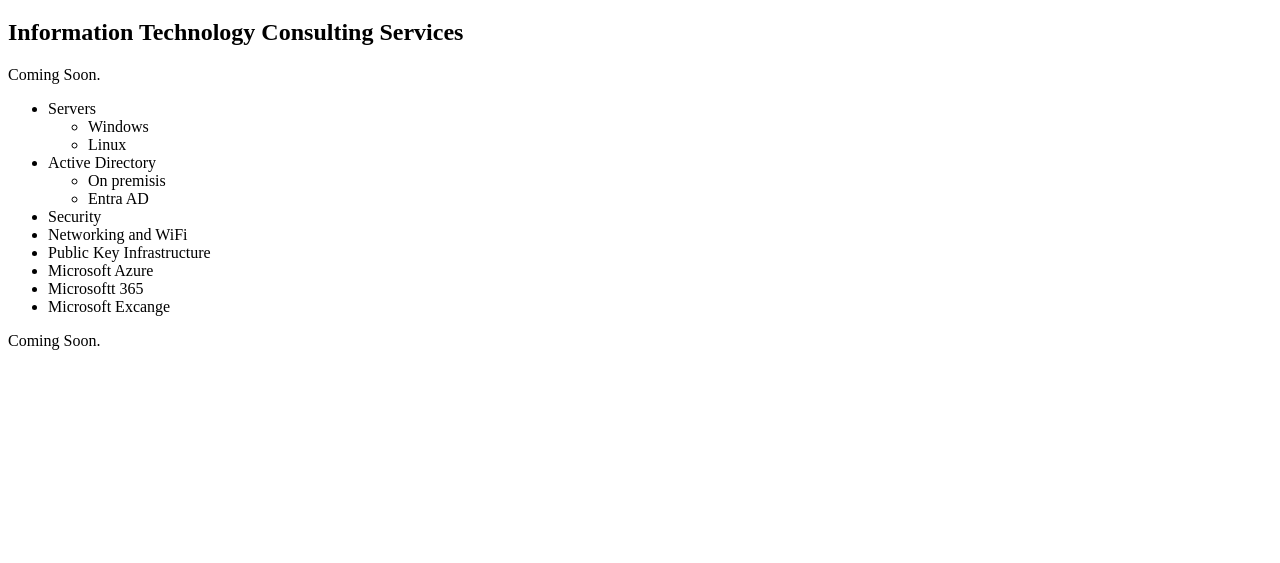
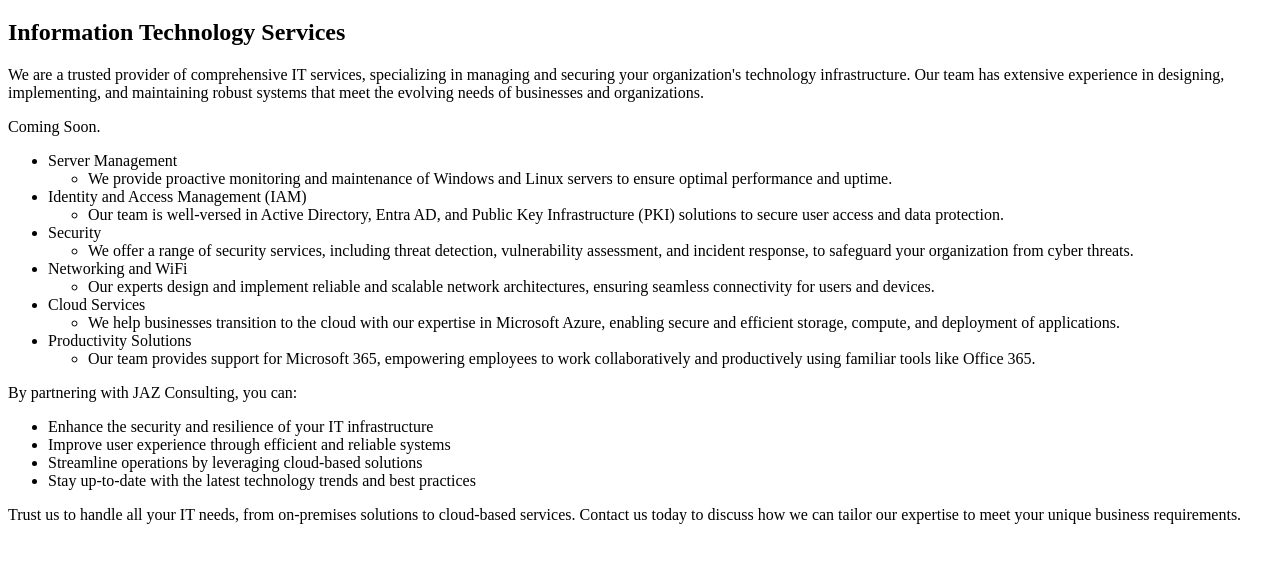
Before and after one commit to jmdwv/jazcon, a website: page src/index.html in a window 1280 px wide. Shown: the part 61-624 px from the top of the page. Drawn offline with Linux system fonts and the light colour scheme.

Commit message:
big update

```diff
--- a/src/index.html
+++ b/src/index.html
@@ -7,27 +7,44 @@
 </head>
 <body>
     <h1>JAZ Consulting LLC</h1>
-    <h2>Information Technology Consulting Services</h2>
+    <h2>Information Technology Services</h2>
+    <p>We are a trusted provider of comprehensive IT services, specializing in managing and securing your organization's technology infrastructure. Our team has extensive experience in designing, implementing, and maintaining robust systems that meet the evolving needs of businesses and organizations. </p>
     <p>Coming Soon.</p>
     <ul>
-        <li>Servers</li>
+        <li>Server Management</li>
         <ul>
-            <li>Windows</li>
-            <li>Linux</li>
+            <li>We provide proactive monitoring and maintenance of Windows and Linux servers to ensure optimal performance and uptime.</li>
         </ul>
-        <li>Active Directory</li>
+        <li>Identity and Access Management (IAM)</li>
         <ul>
-            <li>On premisis</li>
-            <li>Entra AD</li>
+            <li>Our team is well-versed in Active Directory, Entra AD, and Public Key Infrastructure (PKI) solutions to secure user access and data protection.</li>
         </ul>
         <li>Security</li>
+        <ul>
+            <li>We offer a range of security services, including threat detection, vulnerability assessment, and incident response, to safeguard your organization from cyber threats.</li>
+        </ul>
         <li>Networking and WiFi</li>
-        <li>Public Key Infrastructure</li>
-        <li>Microsoft Azure</li>
-        <li>Microsoftt 365</li>
-        <li>Microsoft Excange</li>
+        <ul>
+            <li>Our experts design and implement reliable and scalable network architectures, ensuring seamless connectivity for users and devices.</li>
+        </ul>
+        <li>Cloud Services</li>
+        <ul>
+            <li>We help businesses transition to the cloud with our expertise in Microsoft Azure, enabling secure and efficient storage, compute, and deployment of applications.</li>
+        </ul>
+        <li>Productivity Solutions</li>
+        <ul>
+            <li>Our team provides support for Microsoft 365, empowering employees to work collaboratively and productively using familiar tools like Office 365.</li>
+        </ul>
+    </ul>
 
+    <p>By partnering with JAZ Consulting, you can:</p>
+    <ul>
+        <li>Enhance the security and resilience of your IT infrastructure</li>
+        <li>Improve user experience through efficient and reliable systems</li>
+        <li>Streamline operations by leveraging cloud-based solutions</li>
+        <li>Stay up-to-date with the latest technology trends and best practices</li>
     </ul>
-    <p>Coming Soon.</p>
+    <p>Trust us to handle all your IT needs, from on-premises solutions to cloud-based services. Contact us today to discuss how we can tailor our expertise to meet your unique business requirements.</p>
+
 </body>
 </html>
```
